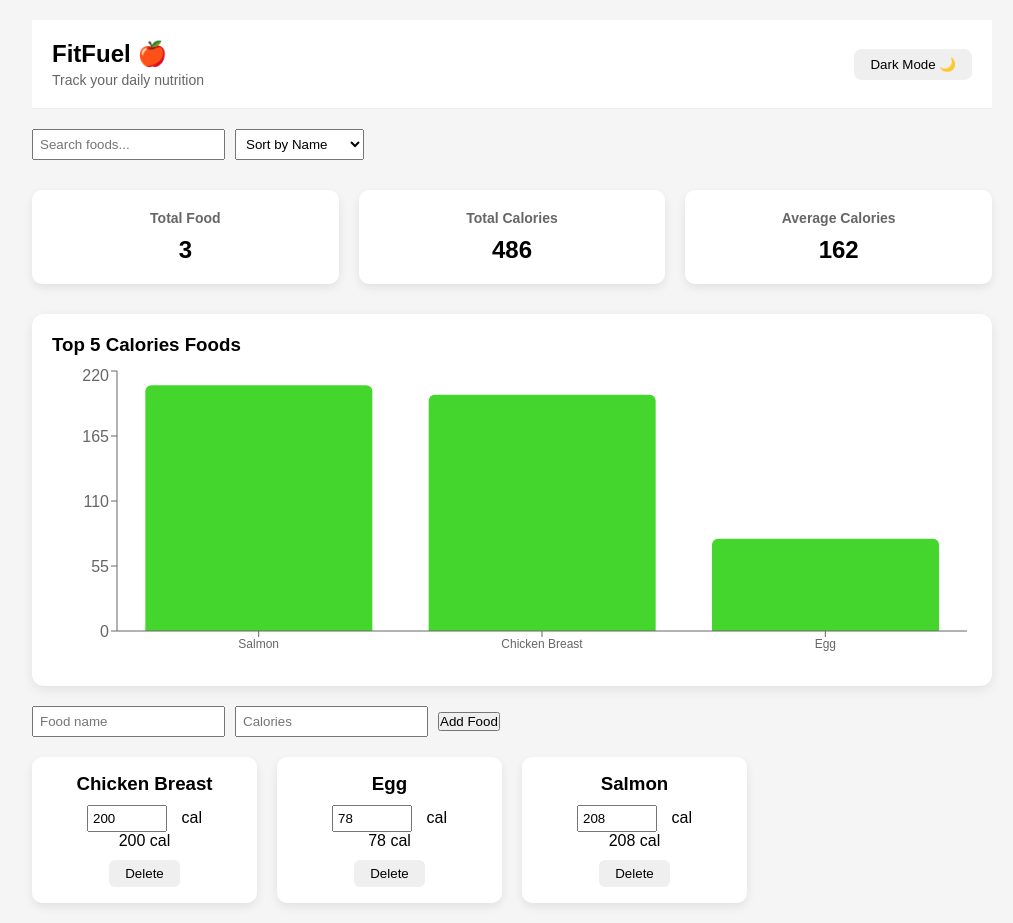
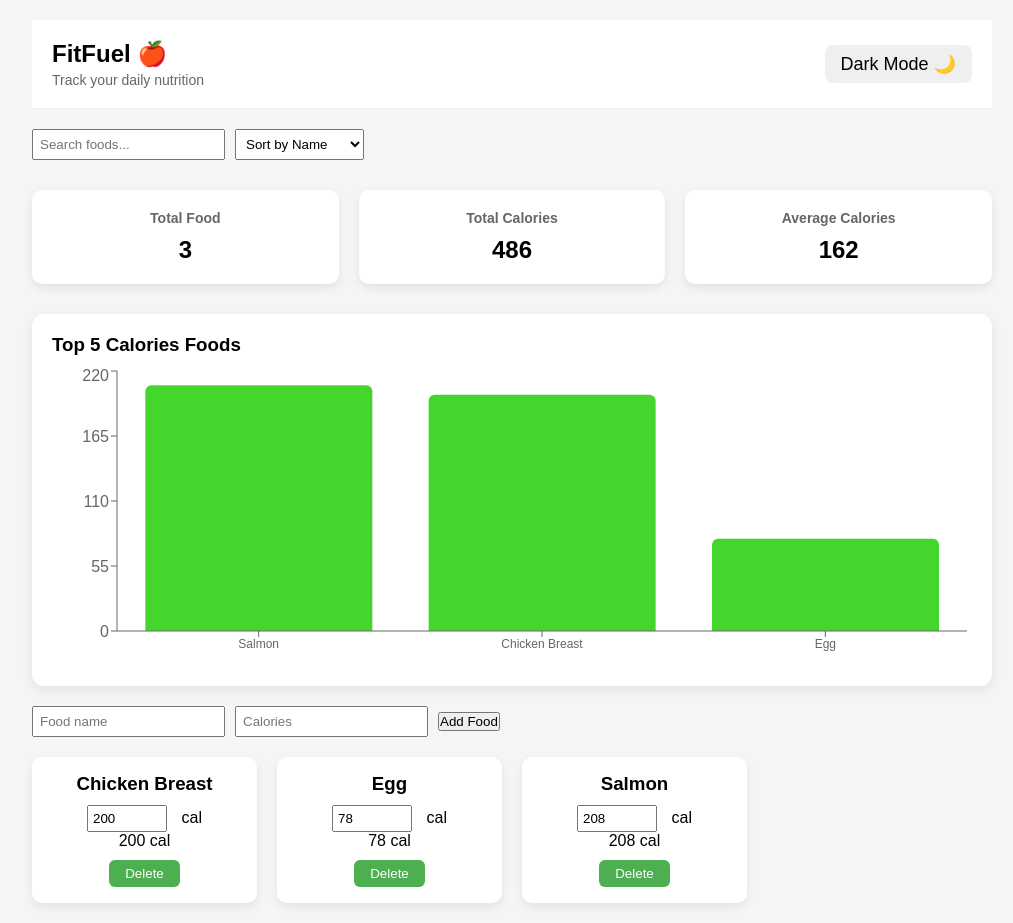
Before and after one commit to tranthituongvy/fitfuel, a React (Vite) app: page / in a window 1280 px wide. Shown: the whole page, without its empty margins (128-1141 px from the left). Built offline with nearby package versions, Linux system fonts and the light colour scheme.

Commit message:
Day 28 - Change some css

```diff
--- a/src/styles/_food-card.scss
+++ b/src/styles/_food-card.scss
@@ -22,6 +22,8 @@
     }
 
     button {
+        background: #4caf50;
+        color: #fff;
         margin-top: 10px;
         padding: 6px 16px;
         border: none;
--- a/src/styles/_layout.scss
+++ b/src/styles/_layout.scss
@@ -32,6 +32,7 @@ button {
     h1 {
       margin: 0;
       font-size: 24px;
+      font-weight: 600;
     }
 
     p {
@@ -56,6 +57,7 @@ button {
 }
 
 .changeMode {
+  font-size: 18px;
   padding: 8px 16px;
   border-radius: 8px;
   border: none;
```
